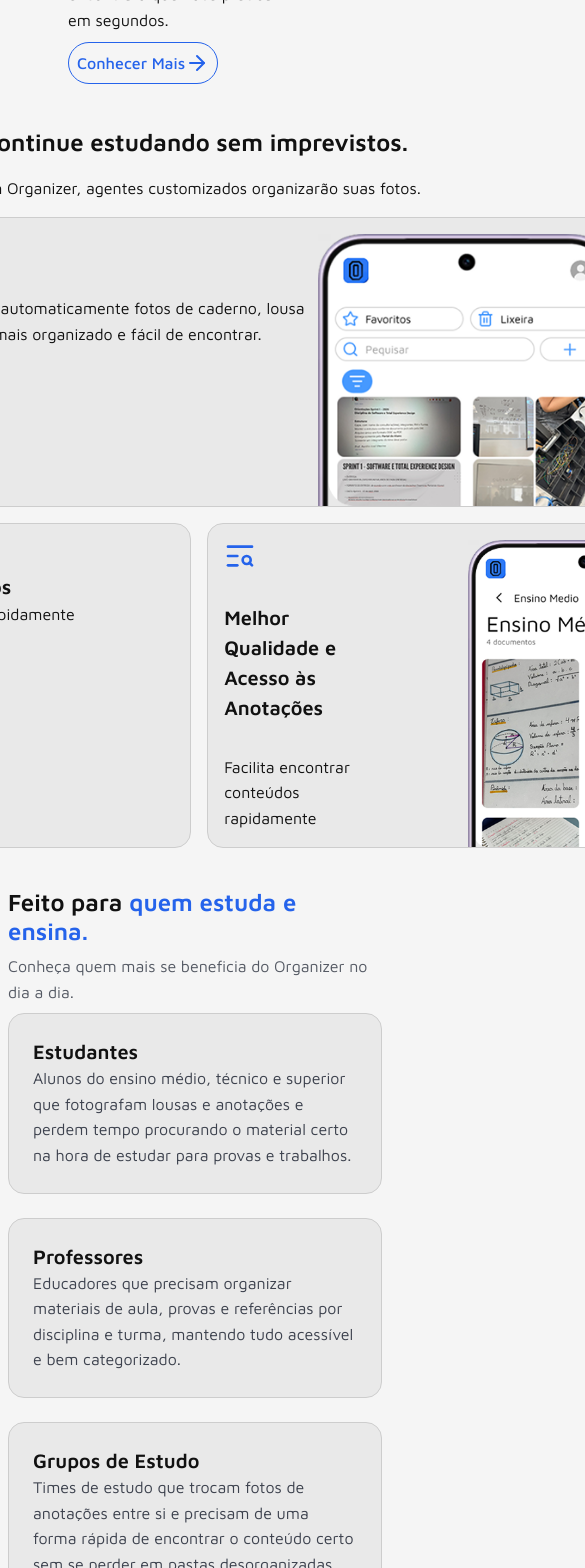
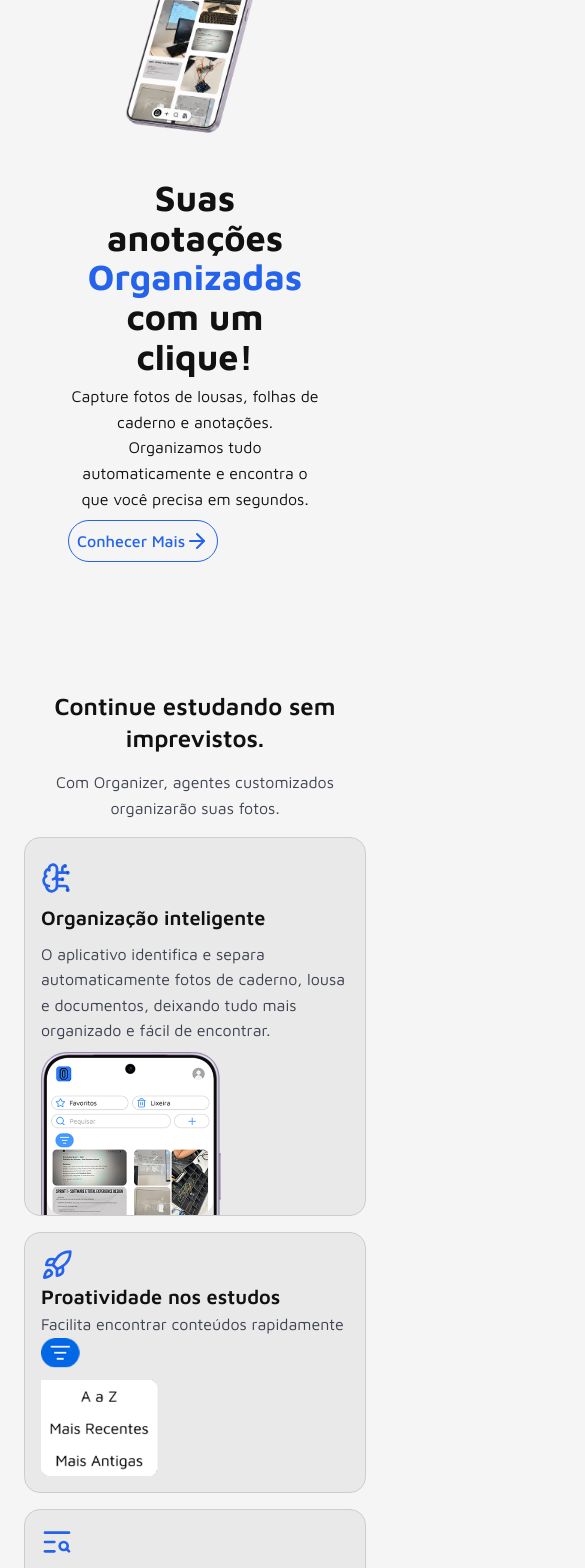
Before and after one commit to kevin-simoes/organizer-landing-page, a React (Vite) app: page / in a window 390 px wide. Shown: the part 400-1968 px from the top of the page, 585 px wide, since content can reach past the window. Built offline with nearby package versions, Linux system fonts and the light colour scheme.

Commit message:
style: adicionando responsivo

```diff
--- a/src/components/NavBar.jsx
+++ b/src/components/NavBar.jsx
@@ -3,13 +3,13 @@ import Icon from '../assets/organizer_icon.png'
 const NavBar = () => {
     return (
         <>
-            <header className='flex gap-2 items-center justify-between p-2'>
+            <header className='flex gap-2 md:flex-row items-center justify-between p-2 flex-wrap'>
 
                 <div className='flex items-center flex-row'>
                     <img src={Icon} width="50" />
                     <h3>Organizer</h3>
                 </div>
-                <nav aria-label="Navegação principal" className='flex gap-10'>
+                <nav aria-label="Navegação principal" className='flex gap-10 flex-wrap'>
                     <a href="#about">A Solução</a>
                     <a href="#target-audience">Público-Alvo</a>
                     <a href="#benefits">Benefícios</a>
--- a/src/sections/Hero.jsx
+++ b/src/sections/Hero.jsx
@@ -5,7 +5,8 @@ import { ArrowRight } from 'lucide-react'
 const Hero = () => {
     return (
         <>
-            <section className='flex px-15'>
+            <section className='flex px-15 flex-col-reverse items-center text-center md:flex-row md:text-left gap-10 max-w-9xl mx-auto py-10' id='hero-section
+'>
                 <div className='flex flex-col justify-center gap-2'>
                     <h1>Suas anotações <span className='text-(--primary-color)'>Organizadas</span> com um clique!</h1>
                     <p>Capture fotos de lousas, folhas de caderno e anotações. Organizamos tudo automaticamente e encontra o
@@ -16,7 +17,8 @@ const Hero = () => {
                     </a>
                 </div>
                 <div class="hero-rightside">
-                    <img src={HeroImage} width="1020" />
+                    <img src={HeroImage} width="1020"
+                    className='w-100 md:w-200 ' />
                 </div>
             </section>
         </>
--- a/src/sections/Sobre.jsx
+++ b/src/sections/Sobre.jsx
@@ -6,35 +6,50 @@ import { BrainCircuit, Rocket, TextSearch } from 'lucide-react'
 const Sobre = () => {
     return (
         <div>
-            <section className='flex flex-col items-center gap-4' id="about">
-                <h2>Continue estudando sem imprevistos.</h2>
-                <p>Com Organizer, agentes customizados organizarão suas fotos.</p>
-                <div className='flex w-220 bg-(--card-color1) pt-4 px-4 rounded-2xl border-(--card-border-color1) border-1'>
-                    <div class="about-big-card-leftside">
+            <section className='flex flex-col items-center gap-4 px-4 py-12 sm:py-16 text-center' id="about">
+                <h2 className='text-2xl sm:text-3xl md:text-4xl font-bold'>Continue estudando sem imprevistos.</h2>
+                <p className='text-sm sm:text-base text-(--secondary-color)/80'>Com Organizer, agentes customizados organizarão suas fotos.</p>
+                <div className='flex flex-col sm:flex-row w-full max-w-[880px] bg-(--card-color1) pt-4 px-4 rounded-2xl border-(--card-border-color1) border-1 text-start'>
+                    <div className="about-big-card-leftside flex flex-col gap-2 py-2 sm:py-4">
                         <BrainCircuit className='stroke-(--primary-color) w-8 h-8' />
-                        <h3>Organização inteligente</h3>
-                        <p>O aplicativo identifica e separa automaticamente fotos de caderno, lousa e documentos, deixando
-                            tudo mais organizado e fácil de encontrar.</p>
+                        <h3 className='text-lg sm:text-xl font-bold'>Organização inteligente</h3>
+                        <p className='text-sm sm:text-base text-(--secondary-color)/80'>
+                            O aplicativo identifica e separa automaticamente fotos de caderno, lousa e documentos, deixando
+                            tudo mais organizado e fácil de encontrar.
+                        </p>
                     </div>
-                    <img src={BigCardImage} width="300" />
+                    <img
+                        src={BigCardImage}
+                        className='w-[180px] sm:w-[220px] md:w-[300px] h-auto mx-auto sm:ml-auto sm:mr-0 mt-4 sm:mt-0 object-contain'
+                        alt="Organização inteligente"
+                    />
                 </div>
-                <div className='flex gap-4 w-220'>
-                    <div className='flex flex-col w-full bg-(--card-color1) p-4 rounded-2xl border-(--card-border-color1) border-1'>
+                <div className='flex flex-col md:flex-row gap-4 w-full max-w-[880px]'>
+
+                    <div className='flex flex-col w-full bg-(--card-color1) p-4 rounded-2xl border-(--card-border-color1) border-1 text-start'>
                         <div>
                             <Rocket className='stroke-(--primary-color) w-8 h-8' />
-                            <h3>Proatividade nos estudos</h3>
-                            <p>Facilita encontrar conteúdos rapidamente</p>
+                            <h3 className='mt-2 text-lg sm:text-xl font-bold'>Proatividade nos estudos</h3>
+                            <p className='mt-1 text-sm sm:text-base text-(--secondary-color)/80'>Facilita encontrar conteúdos rapidamente</p>
                         </div>
-                        <img src={Filter} width="166" />
+                        <img
+                            src={Filter}
+                            className='w-[120px] sm:w-[150px] md:w-[166px] h-auto mx-auto mt-4 object-contain'
+                            alt="Proatividade nos estudos"
+                        />
                     </div>
-                    <div className='flex bg-(--card-color1) w-full justify-between pt-4 pl-4 rounded-2xl border-(--card-border-color1) border-1'>
-                        <div className='w-40 flex flex-col justify-between pb-4'>
+
+                    <div className='flex flex-col sm:flex-row bg-(--card-color1) w-full justify-between pt-4 pl-4 pr-4 sm:pr-0 rounded-2xl border-(--card-border-color1) border-1 text-start'>
+                        <div className='w-full sm:w-40 flex flex-col justify-between gap-2 pb-4'>
                             <TextSearch className='stroke-(--primary-color) w-8 h-8' />
-                            <h3>Melhor Qualidade e Acesso às Anotações</h3>
-                            <p>Facilita encontrar conteúdos rapidamente</p>
+                            <h3 className='text-lg sm:text-xl font-bold'>Melhor Qualidade e Acesso às Anotações</h3>
+                            <p className='text-sm sm:text-base text-(--secondary-color)/80'>Facilita encontrar conteúdos rapidamente</p>
                         </div>
-                        <img src={SmallCardImage
-                        } width="166" />
+                        <img
+                            src={SmallCardImage}
+                            className='w-[120px] sm:w-[150px] md:w-[166px] h-auto mx-auto sm:mx-0 object-contain'
+                            alt="Melhor qualidade e acesso às anotações"
+                        />
                     </div>
                 </div>
             </section>
```
